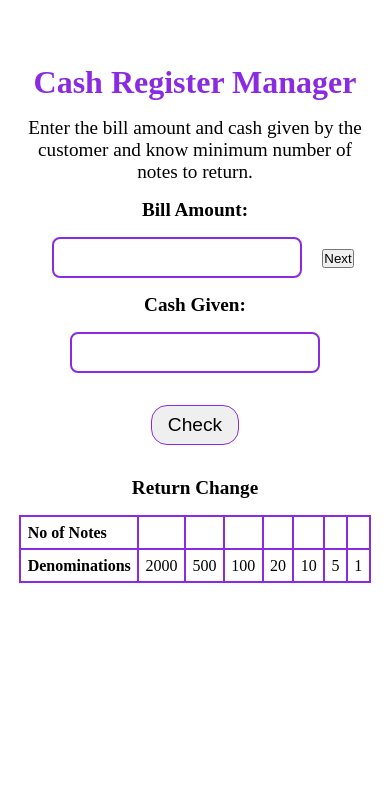
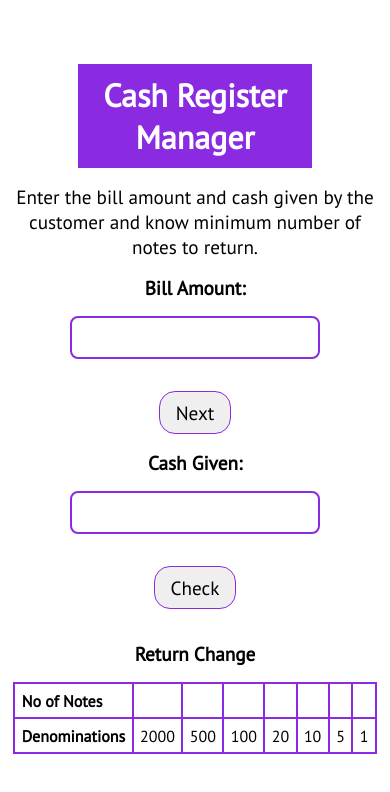
Before and after one commit to anandsr21harshit/CashRegister, a plain HTML site: page index.html in a window 390 px wide. Drawn offline with Linux system fonts and the light colour scheme.

Commit message:
style: headings color and media query

```diff
--- a/style.css
+++ b/style.css
@@ -1,7 +1,9 @@
+@import url('https://fonts.googleapis.com/css2?family=PT+Sans&display=swap');
 *{
     margin: 0;
     padding: 0;
     box-sizing: border-box;
+    font-family: 'PT Sans', sans-serif;
 }
 body{
     min-width: 100vw;
@@ -15,7 +17,11 @@ body{
 }
 
 .heading{
-    color: blueviolet;
+    color: white;
+    width: 30%;
+    margin: 0 auto;
+    padding: 10px;
+    background-color: blueviolet;
 }
 
 .description{
@@ -32,12 +38,23 @@ label{
 input{
     font-size: 1rem;
     padding: 0.6rem 1rem;
-    margin: 1rem;
+    margin: 1rem auto;
     border: 2px solid blueviolet;
     border-radius: 0.5rem;
     outline: white;
     width: 100%;
     max-width: 250px;
+}
+#next{
+    display: block;
+    margin: 1rem auto;
+    padding: 0.5rem 1rem;
+    font-size: 1.2rem;
+    border-radius: 1rem;
+    border: 1px solid blueviolet;
+}
+#next:hover{
+    cursor: pointer;
 }
 #check{
     display: block;
@@ -72,3 +89,10 @@ th,td{
     border-collapse: collapse;
     padding: 0.4rem;
 }
+
+@media screen and (max-width:600px){
+    .heading{
+        width: 60%;
+    }
+
+}
```
